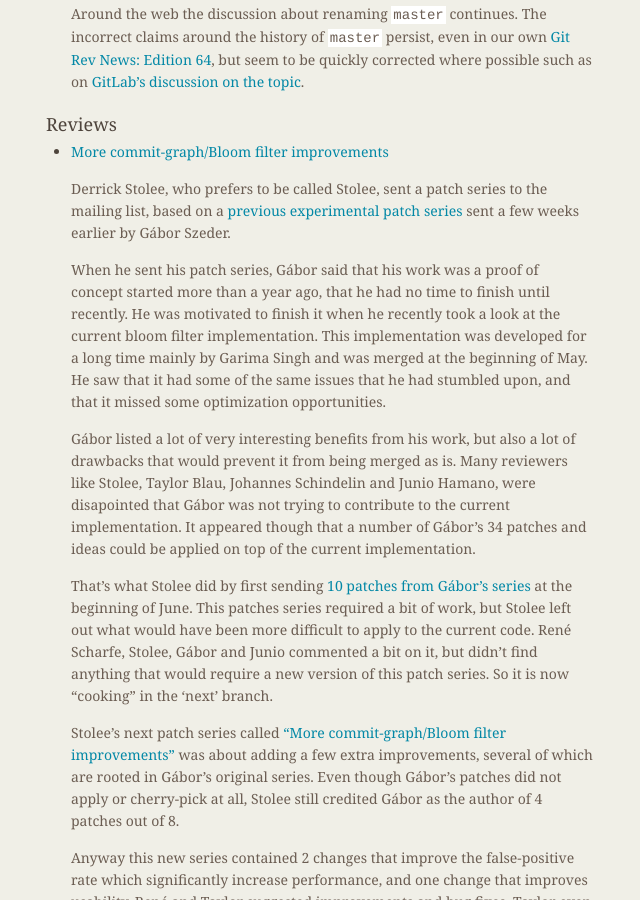
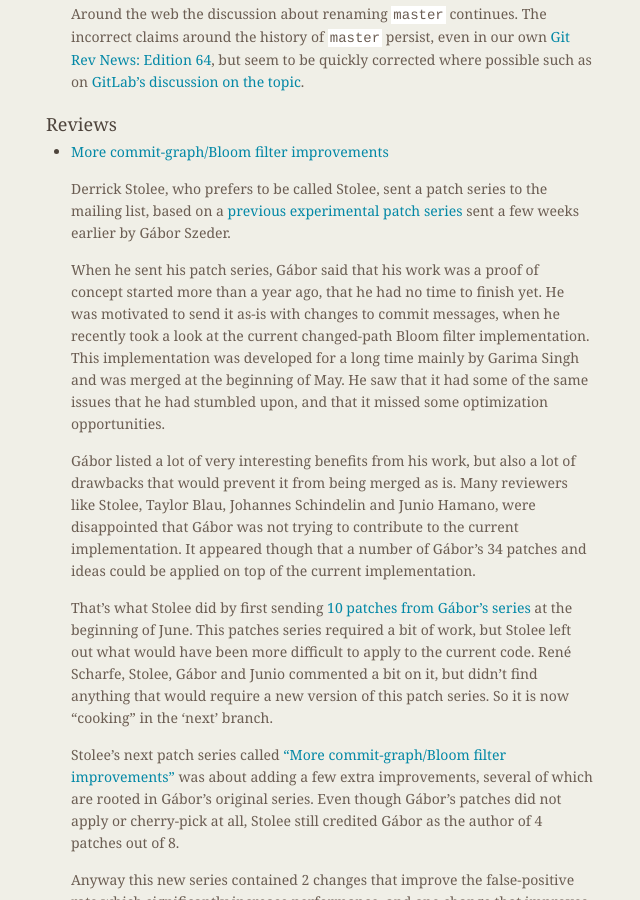
Before and after one commit to git/git.github.io, a Jekyll site: the page built from rev_news/drafts/edition-65.md, in a window 1280 px wide and 900 px high, scrolled down 2029 px. Shown: the whole window, without its empty margins (488-1128 px from the left). Built offline with Jekyll 4.4.1, drawn with Linux system fonts in a browser that asks for light colours; some of the changed text lies outside the part shown.

Commit message:
rn-65: address some of Gábor's comments and add among helpers

```diff
--- a/rev_news/drafts/edition-65.md
+++ b/rev_news/drafts/edition-65.md
@@ -118,8 +118,8 @@
 
   When he sent his patch series, Gábor said that his work was a proof
   of concept started more than a year ago, that he had no time to
-  finish until recently. He was motivated to finish it when he
-  recently took a look at the current bloom filter
+  finish yet. He was motivated to send it as-is with changes to commit
+  messages, when he recently took a look at the current changed-path Bloom filter
   implementation. This implementation was developed for a long time
   mainly by Garima Singh and was merged at the beginning of May. He
   saw that it had some of the same issues that he had stumbled upon,
@@ -128,7 +128,7 @@
   Gábor listed a lot of very interesting benefits from his work, but
   also a lot of drawbacks that would prevent it from being merged as
   is. Many reviewers like Stolee, Taylor Blau, Johannes Schindelin and
-  Junio Hamano, were disapointed that Gábor was not trying to
+  Junio Hamano, were disappointed that Gábor was not trying to
   contribute to the current implementation. It appeared though that
   a number of Gábor's 34 patches and ideas could be applied on top of
   the current implementation.
```
Also changed, not shown: other parts of rev_news/drafts/edition-65.md (+2 -2 lines).
